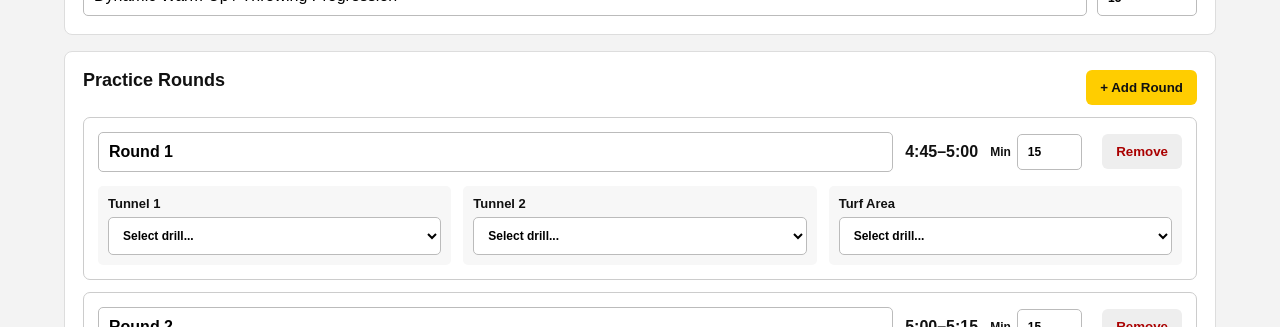
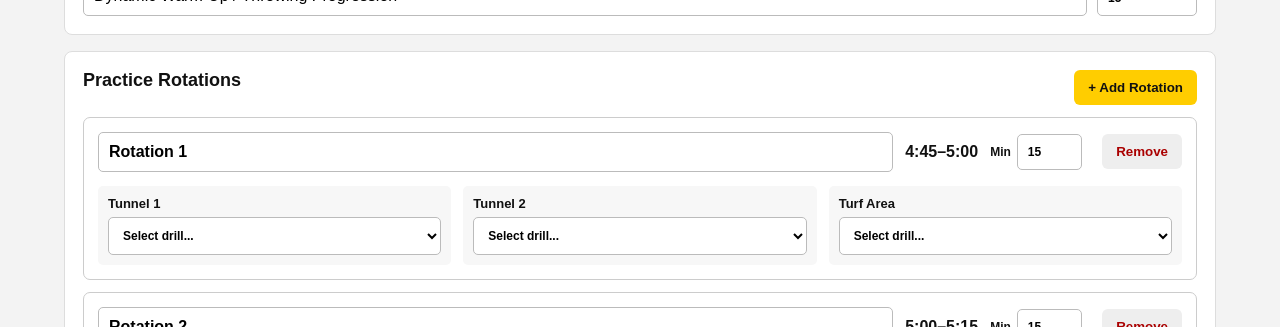
Before and after one commit to sonnymerlo64-code/FCA-Practice-Planner, a Next.js app: page / in a window 1280 px wide. Shown: the part 473-800 px from the top of the page. Built offline with nearby package versions, Linux system fonts and the light colour scheme.

Commit message:
Add files via upload

```diff
--- a/app/page.js
+++ b/app/page.js
@@ -11,7 +11,7 @@ const START={
  offense:['Tee Work','Front Toss','Side Toss','Machine Work','Bunting','Load & Timing','Two-Strike Approach','Gap to Gap','Opposite Field','Hit and Run','Situational Hitting','Baserunning Leads','Steals / Reads','Turns at First','Home-to-First'],
  defense:['Throwing Progression','Ground Ball Fundamentals','Forehand / Backhand','Short Hops','Double Plays','Fly Ball Communication','Drop Steps','Cuts & Relays','Rundowns','Bunt Defense','1st & 3rd Defense','Picks','Pitcher Fielding Practice','Bullpen','Catcher Receiving','Catcher Blocking','Catcher Throwing','Team Defense']
 };
-const emptyRound=(stations,i)=>({name:`Round ${i+1}`,minutes:15,assignments:Object.fromEntries(stations.map(s=>[s,'']))});
+const emptyRotation=(stations,i)=>({name:`Rotation ${i+1}`,minutes:15,assignments:Object.fromEntries(stations.map(s=>[s,'']))});
 function timeAdd(t,mins){let [h,m]=t.split(':').map(Number);let x=h*60+m+Number(mins||0);return `${String(Math.floor(x/60)%24).padStart(2,'0')}:${String(x%60).padStart(2,'0')}`}
 function pretty(t){if(!t)return'';let [h,m]=t.split(':').map(Number);return `${((h+11)%12)+1}:${String(m).padStart(2,'0')}`}
 function datePretty(d){if(!d)return'';let [y,m,day]=d.split('-');return `${Number(m)}/${Number(day)}/${y}`}
@@ -21,20 +21,20 @@ export default function Page(){
  const [date,setDate]=useState(''); const [start,setStart]=useState('16:30'); const [title,setTitle]=useState('FCA BASEBALL SAN DIEGO');
  const [quote,setQuote]=useState('PREPARE. COMPETE. RESPOND.');
  const [warmup,setWarmup]=useState('Dynamic Warm-Up / Throwing Progression'); const [warmMin,setWarmMin]=useState(15);
- const [rounds,setRounds]=useState(()=>[0,1,2,3].map(i=>emptyRound(TYPES.tue.stations,i)));
+ const [rotations,setRotations]=useState(()=>[0,1,2,3].map(i=>emptyRotation(TYPES.tue.stations,i)));
  const [drills,setDrills]=useState(START); const [newDrill,setNewDrill]=useState(''); const [newCat,setNewCat]=useState('offense'); const [notes,setNotes]=useState(''); const [saved,setSaved]=useState([]);
  useEffect(()=>{try{setSaved(JSON.parse(localStorage.getItem('fcaSavedPlans')||'[]'));setDrills(JSON.parse(localStorage.getItem('fcaDrillsV2')||'null')||START)}catch{}},[]);
  useEffect(()=>{localStorage.setItem('fcaDrillsV2',JSON.stringify(drills))},[drills]);
- function changeType(v){setType(v);setRounds([0,1,2,3].map(i=>emptyRound(TYPES[v].stations,i)))}
- function addRound(){setRounds(r=>[...r,emptyRound(cfg.stations,r.length)])}
- function updateRound(i,key,val){setRounds(r=>r.map((x,n)=>n===i?{...x,[key]:val}:x))}
- function assign(i,s,val){setRounds(r=>r.map((x,n)=>n===i?{...x,assignments:{...x.assignments,[s]:val}}:x))}
+ function changeType(v){setType(v);setRotations([0,1,2,3].map(i=>emptyRotation(TYPES[v].stations,i)))}
+ function addRotation(){setRotations(r=>[...r,emptyRotation(cfg.stations,r.length)])}
+ function updateRotation(i,key,val){setRotations(r=>r.map((x,n)=>n===i?{...x,[key]:val}:x))}
+ function assign(i,s,val){setRotations(r=>r.map((x,n)=>n===i?{...x,assignments:{...x.assignments,[s]:val}}:x))}
  function addDrill(){let d=newDrill.trim();if(d&&!drills[newCat].includes(d)){setDrills({...drills,[newCat]:[...drills[newCat],d]});setNewDrill('')}}
  function removeDrill(cat,d){setDrills({...drills,[cat]:drills[cat].filter(x=>x!==d)})}
- function savePlan(){let plan={id:Date.now(),title,quote,date,start,type,warmup,warmMin,rounds,notes};let x=[plan,...saved];setSaved(x);localStorage.setItem('fcaSavedPlans',JSON.stringify(x));alert('Practice saved on this device.')}
- function loadPlan(p){setTitle(p.title||'FCA BASEBALL SAN DIEGO');setQuote(p.quote||'PREPARE. COMPETE. RESPOND.');setDate(p.date);setStart(p.start);setType(p.type);setWarmup(p.warmup);setWarmMin(p.warmMin);setRounds(p.rounds);setNotes(p.notes||'')}
+ function savePlan(){let plan={id:Date.now(),title,quote,date,start,type,warmup,warmMin,rotations,notes};let x=[plan,...saved];setSaved(x);localStorage.setItem('fcaSavedPlans',JSON.stringify(x));alert('Practice saved on this device.')}
+ function loadPlan(p){setTitle(p.title||'FCA BASEBALL SAN DIEGO');setQuote(p.quote||'PREPARE. COMPETE. RESPOND.');setDate(p.date);setStart(p.start);setType(p.type);setWarmup(p.warmup);setWarmMin(p.warmMin);setRotations(p.rotations);setNotes(p.notes||'')}
  function delPlan(id){let x=saved.filter(p=>p.id!==id);setSaved(x);localStorage.setItem('fcaSavedPlans',JSON.stringify(x))}
- const timeline=useMemo(()=>{let cur=timeAdd(start,warmMin);return rounds.map(r=>{let a=cur;cur=timeAdd(cur,r.minutes);return [a,cur]})},[start,warmMin,rounds]);
+ const timeline=useMemo(()=>{let cur=timeAdd(start,warmMin);return rotations.map(r=>{let a=cur;cur=timeAdd(cur,r.minutes);return [a,cur]})},[start,warmMin,rotations]);
  const end=timeline.length?timeline[timeline.length-1][1]:timeAdd(start,warmMin);
  const DrillSelect=({value,onChange})=><select value={value||''} onChange={onChange}><option value="">Select drill...</option><optgroup label="OFFENSE">{drills.offense.map(d=><option key={'o'+d} value={d}>{d}</option>)}</optgroup><optgroup label="DEFENSE">{drills.defense.map(d=><option key={'d'+d} value={d}>{d}</option>)}</optgroup></select>;
  return <main>
@@ -43,7 +43,7 @@ export default function Page(){
    <section className="card controls"><label>Practice Type<select value={type} onChange={e=>changeType(e.target.value)}>{Object.entries(TYPES).map(([k,v])=><option key={k} value={k}>{v.label}</option>)}</select></label><label>Date<input type="date" value={date} onChange={e=>setDate(e.target.value)}/></label><label>Start Time<input type="time" value={start} onChange={e=>setStart(e.target.value)}/></label><label>Practice Heading<input value={title} onChange={e=>setTitle(e.target.value)}/></label><label className="quoteControl">Practice Quote / Theme<input value={quote} onChange={e=>setQuote(e.target.value)}/></label></section>
    <section className="facility"><b>{cfg.location}</b><span>{cfg.note}</span></section>
    <section className="card"><h2>Opening Block</h2><div className="row"><input className="grow" value={warmup} onChange={e=>setWarmup(e.target.value)}/><label className="mini">Minutes<input type="number" min="0" value={warmMin} onChange={e=>setWarmMin(e.target.value)}/></label></div></section>
-   <section className="card"><div className="sectionHead"><h2>Practice Rounds</h2><button onClick={addRound}>+ Add Round</button></div>{rounds.map((r,i)=><div className="round" key={i}><div className="roundHead"><input value={r.name} onChange={e=>updateRound(i,'name',e.target.value)}/><b>{pretty(timeline[i]?.[0])}–{pretty(timeline[i]?.[1])}</b><label>Min <input type="number" min="1" value={r.minutes} onChange={e=>updateRound(i,'minutes',e.target.value)}/></label><button className="danger" onClick={()=>setRounds(rounds.filter((_,n)=>n!==i))}>Remove</button></div><div className="stations">{cfg.stations.map(s=><label key={s}><span>{s}</span><DrillSelect value={r.assignments[s]} onChange={e=>assign(i,s,e.target.value)}/></label>)}</div></div>)}</section>
+   <section className="card"><div className="sectionHead"><h2>Practice Rotations</h2><button onClick={addRotation}>+ Add Rotation</button></div>{rotations.map((r,i)=><div className="rotation" key={i}><div className="rotationHead"><input value={r.name} onChange={e=>updateRotation(i,'name',e.target.value)}/><b>{pretty(timeline[i]?.[0])}–{pretty(timeline[i]?.[1])}</b><label>Min <input type="number" min="1" value={r.minutes} onChange={e=>updateRotation(i,'minutes',e.target.value)}/></label><button className="danger" onClick={()=>setRotations(rotations.filter((_,n)=>n!==i))}>Remove</button></div><div className="stations">{cfg.stations.map(s=><label key={s}><span>{s}</span><DrillSelect value={r.assignments[s]} onChange={e=>assign(i,s,e.target.value)}/></label>)}</div></div>)}</section>
    <section className="card"><h2>Practice Notes</h2><textarea rows="4" value={notes} onChange={e=>setNotes(e.target.value)} placeholder="Coaching points, devotional, emphasis, equipment, etc."/></section>
    <section className="card"><h2>Drill Library</h2><div className="row"><select className="catSelect" value={newCat} onChange={e=>setNewCat(e.target.value)}><option value="offense">OFFENSE</option><option value="defense">DEFENSE</option></select><input className="grow" placeholder="Add a drill" value={newDrill} onChange={e=>setNewDrill(e.target.value)} onKeyDown={e=>e.key==='Enter'&&addDrill()}/><button onClick={addDrill}>Add</button></div><div className="libraryCols"><div><h3>OFFENSE</h3><div className="chips">{drills.offense.map(d=><span key={d}>{d}<button onClick={()=>removeDrill('offense',d)}>×</button></span>)}</div></div><div><h3>DEFENSE</h3><div className="chips">{drills.defense.map(d=><span key={d}>{d}<button onClick={()=>removeDrill('defense',d)}>×</button></span>)}</div></div></div></section>
    {saved.length>0&&<section className="card"><h2>Saved Practices</h2>{saved.map(p=><div className="saved" key={p.id}><div><b>{p.title}</b><small>{TYPES[p.type]?.label} · {p.date||'No date'}</small></div><div><button onClick={()=>loadPlan(p)}>Open</button><button className="danger" onClick={()=>delPlan(p.id)}>Delete</button></div></div>)}</section>}
@@ -54,10 +54,10 @@ export default function Page(){
    <div className="printHeading">{title}</div>
    <div className="printQuote">{quote}</div>
    <div className="openingLine"><b>{pretty(start)}–{pretty(timeAdd(start,warmMin))}</b><span>{warmup}</span></div>
-   <div className="printSectionTitle">{cfg.label.toUpperCase()} ROTATIONS — {rounds.length?`${rounds[0].minutes} MINUTES EACH`:''}</div>
-   <table className="rotationTable"><thead><tr><th>TIME</th>{cfg.stations.map(s=><th key={s}>{s.toUpperCase()}</th>)}</tr></thead><tbody>{rounds.map((r,i)=><tr key={i}><td>{pretty(timeline[i]?.[0])}–{pretty(timeline[i]?.[1])}</td>{cfg.stations.map(s=><td key={s}>{r.assignments[s]||'—'}</td>)}</tr>)}</tbody></table>
+   <div className="printSectionTitle">{cfg.label.toUpperCase()} ROTATIONS — {rotations.length?`${rotations[0].minutes} MINUTES EACH`:''}</div>
+   <table className="rotationTable"><thead><tr><th>TIME</th>{cfg.stations.map(s=><th key={s}>{s.toUpperCase()}</th>)}</tr></thead><tbody>{rotations.map((r,i)=><tr key={i}><td>{pretty(timeline[i]?.[0])}–{pretty(timeline[i]?.[1])}</td>{cfg.stations.map(s=><td key={s}>{r.assignments[s]||'—'}</td>)}</tr>)}</tbody></table>
    <div className="printSectionTitle drillTitle">DRILL DETAILS</div>
-   <table className="detailTable"><thead><tr><th>ROUND</th><th>TIME</th><th>STATION / DRILL</th></tr></thead><tbody>{rounds.map((r,i)=>cfg.stations.map((s,j)=><tr key={i+'-'+j}>{j===0&&<td rowSpan={cfg.stations.length}>{r.name}</td>}{j===0&&<td rowSpan={cfg.stations.length}>{pretty(timeline[i]?.[0])}–{pretty(timeline[i]?.[1])}</td>}<td><b>{s}:</b> {r.assignments[s]||'—'}</td></tr>))}</tbody></table>
+   <table className="detailTable"><thead><tr><th>ROTATION</th><th>TIME</th><th>STATION / DRILL</th></tr></thead><tbody>{rotations.map((r,i)=>cfg.stations.map((s,j)=><tr key={i+'-'+j}>{j===0&&<td rowSpan={cfg.stations.length}>{r.name}</td>}{j===0&&<td rowSpan={cfg.stations.length}>{pretty(timeline[i]?.[0])}–{pretty(timeline[i]?.[1])}</td>}<td><b>{s}:</b> {r.assignments[s]||'—'}</td></tr>))}</tbody></table>
    {notes&&<><div className="printSectionTitle drillTitle">PRACTICE NOTES</div><div className="printNotes">{notes}</div></>}
    <div className="printFooter">{pretty(end)} &nbsp; BREAKDOWN / RELEASE</div>
   </article>
```
Also changed, not shown: app/globals.css.
